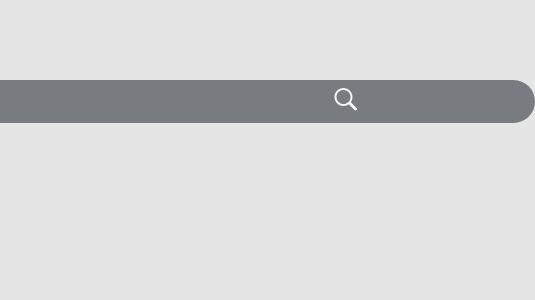
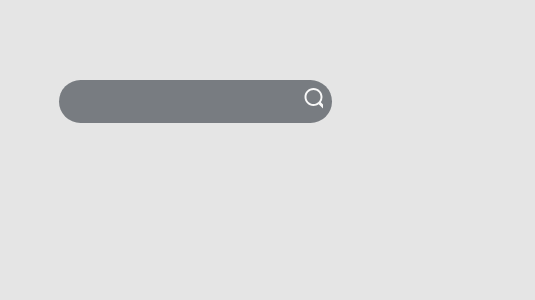
Before and after one commit to Matheusifz/AvaliacaoTecnicaViaCep, a React (Create React App) app: page / in a window 390 px wide. Shown: the top 300 px of the page, 535 px wide, since content can reach past the window. Built offline with nearby package versions, Linux system fonts and the light colour scheme.

Commit message:
feat: adjust responsivity

```diff
--- a/src/components/Card/index.tsx
+++ b/src/components/Card/index.tsx
@@ -3,13 +3,14 @@ import { Container } from "./styles";
 
 export interface CardProps {
   children: any;
+  maxWidth?: string;
   width: string;
   height: string;
 }
 
-const Card: React.SFC<CardProps> = ({ children, width, height }) => {
+const Card: React.SFC<CardProps> = ({ children, maxWidth, width , height }) => {
   return (
-    <Container width={width} height={height}>
+    <Container maxWidth={maxWidth ? maxWidth : ""} width={width} height={height}>
       {children}
     </Container>
   );
--- a/src/components/Card/styles.ts
+++ b/src/components/Card/styles.ts
@@ -2,6 +2,7 @@ import styled from "styled-components";
 
 interface ContainerProps {
   width: string;
+  maxWidth: string;
   height: string;
 }
 
@@ -14,7 +15,8 @@ export const Container = styled.div<ContainerProps>`
   justify-content: center;
   align-items: center;
 
-  width: ${(props) => (props.width ? props.width + "px" : "120px")};
+  width: ${(props) => (props.width ? props.width : "120px")};
+  max-width: ${(props) => (props.maxWidth ? props.maxWidth : "780px")};
 
-  height: ${(props) => (props.height ? props.height + "px" : "300px")};
+  height: ${(props) => (props.height ? props.height : "300px")};
 `;
--- a/src/pages/Home/index.tsx
+++ b/src/pages/Home/index.tsx
@@ -29,8 +29,6 @@ const Home: React.FC = () => {
   const getAddress = async () => {
     const address = await api.get(`/?cep=${query}`);
     if (!!address) {
-      console.log("address.data from backend");
-      console.log(address.data.address);
       setAddress(address.data.address);
     }
   };
@@ -42,14 +40,14 @@ const Home: React.FC = () => {
 
   return (
     <Container>
-      <Card width="680" height="43">
+      <Card maxWidth="980px" width="70%" height="43px">
         <Input query={query} onChange={onChange} />
         <Button onClick={handleInputSubmit}>
           <GoSearch size={24} color="#F8F8F8" />
         </Button>
       </Card>
       {!!address && (
-        <Card width="680" height="262">
+        <Card maxWidth="980px" width="70%" height="262px">
           <Content>
             <li>
               <FaRoad size={20} color="#F8F8F8" />
```
